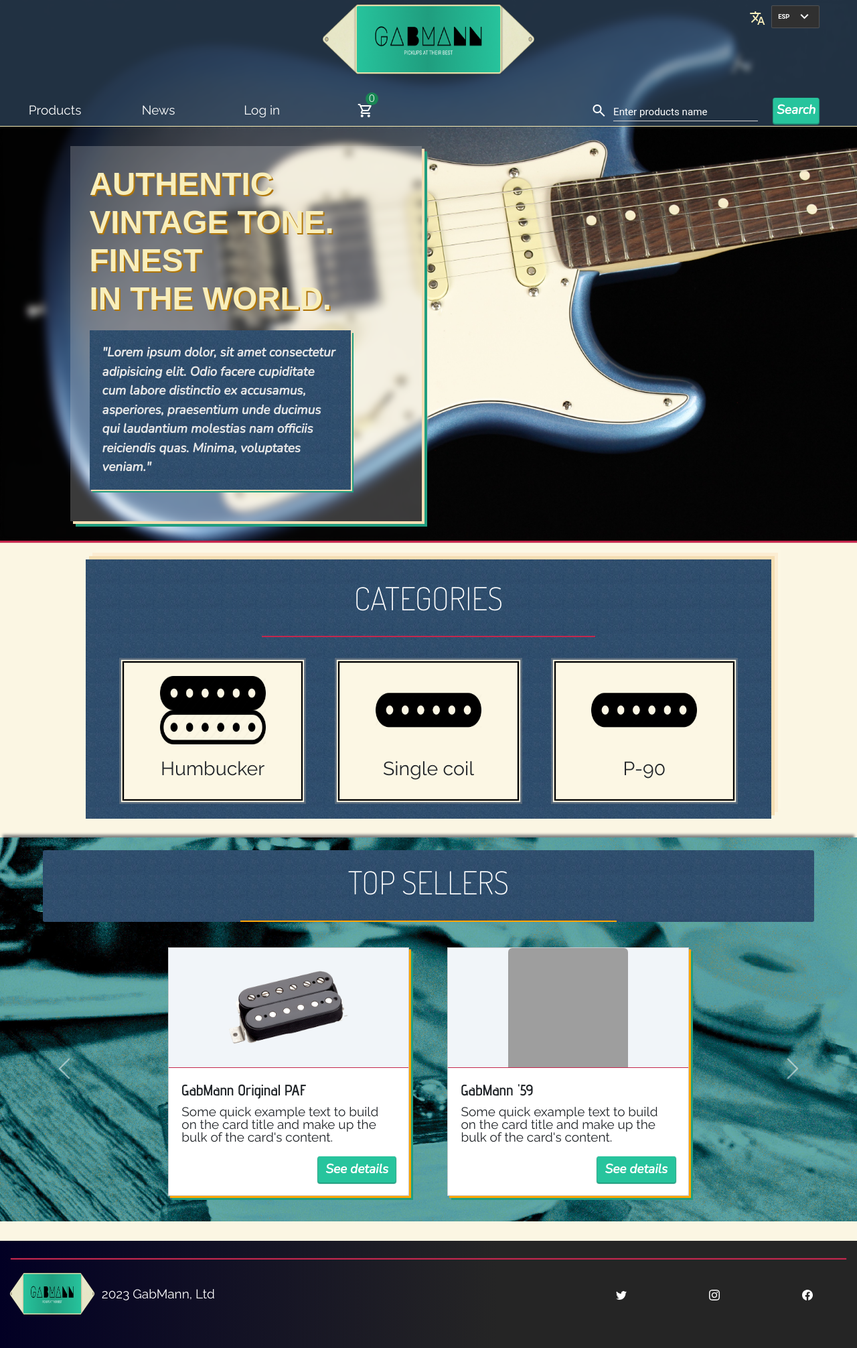
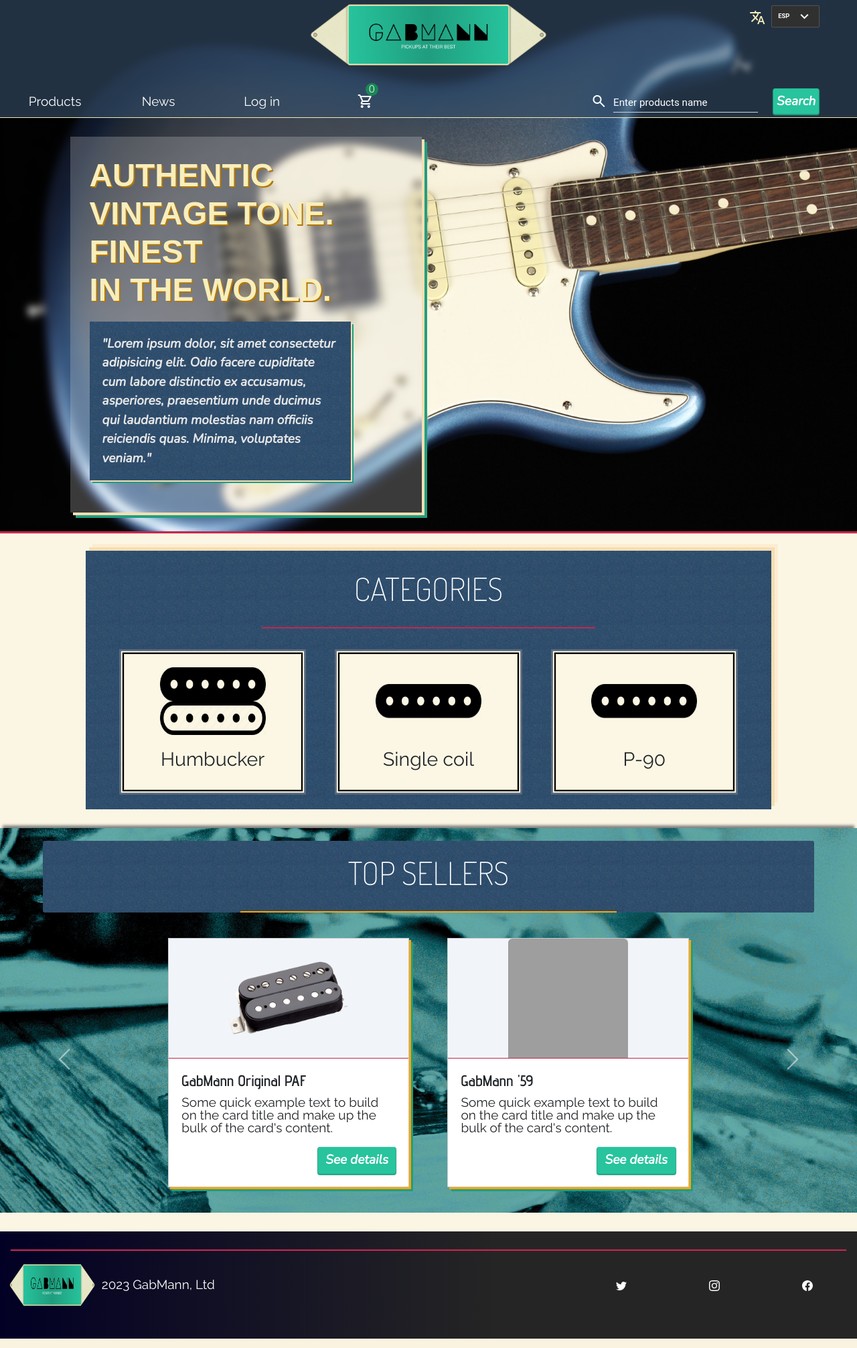
Before and after one commit to Tarkus99/GabMannv2, a PHP site: page /proyecto_servidor_final/controlers/index.php in a window 1280 px wide. Shown: the whole page at 67% size. Run offline with PHP 8.4, Linux system fonts and the light colour scheme; some web fonts are replaced; grey boxes are pictures that could not be loaded.

Commit message:
seguimos

```diff
--- a/vistas/CSS/generalCss.css
+++ b/vistas/CSS/generalCss.css
@@ -77,6 +77,7 @@
 .header__img-parent {
   height: calc(50px + 4vh + 2vw);
   padding: 0 !important;
+  width: calc(100px + 20vw);
 }
 
 .header__img-parent a {
@@ -531,7 +532,7 @@
   color: var(--crema);
 }
 
-#language-picker {
+[class*="__language-picker"] {
   position: relative;
   display: flex;
   align-items: center;
@@ -553,10 +554,17 @@
   max-height: 0px !important;
   padding: 0 !important;
   border: 0px solid transparent !important;
-  right: 40% !important;
 }
 
-.languages {
+.left{
+  left: 0% !important;
+}
+
+.right{
+  right: 0% !important;
+}
+
+[class*="__languages"] {
   padding: 0;
   transition: .3s;
   overflow: hidden;
@@ -572,7 +580,7 @@
   border: 1px solid var(--crema);
 }
 
-.languages li {
+[class*="__languages"] li {
   list-style: none;
   display: flex;
   justify-content: start;
@@ -587,13 +595,13 @@
   border-bottom: 1px solid transparent;
 }
 
-.languages li:hover{
+[class*="__languages"] li:hover{
   background-color: rgba(34, 34, 34, 0.668);
   border-top: 1px solid white;
   border-bottom: 1px solid white;
 }
 
-.languages li img {
+[class*="__languages"] li img {
   width: 1rem;
   height: 1rem;
   margin-right: 1rem;
--- a/vistas/CSS/index.css
+++ b/vistas/CSS/index.css
@@ -221,10 +221,6 @@
   flex-direction: column;
 }
 
-.carousel-item {
-  transition: transform 1.5s ease, opacity 0.5s ease-out;
-}
-
 @media screen and (min-width: 340px) and (max-width: 768px) {
   .carousel-item {
     padding: 0 16vw;
--- a/vistas/JS/general.js
+++ b/vistas/JS/general.js
@@ -42,13 +42,21 @@
 
 modalInputLogin.addEventListener('click', iniciarSesion);
 
-const botonLengua = document.querySelector('#language-picker');
-const listaLenguas = document.querySelector('.languages');
+const botonLengua = document.querySelectorAll('[class*="__language-picker"]');
+const listaLenguas = document.querySelector('.header__languages');
 
-if(botonLengua && listaLenguas){
-botonLengua.addEventListener('click', (e) => {
-    listaLenguas.classList.toggle('oculto');
-})
+if (botonLengua && listaLenguas) {
+    for (const i in botonLengua) {
+        botonLengua[i].addEventListener('click', (e) => {
+            let ul = botonLengua[i].parentElement.parentElement.querySelector('[class*="__languages"]');
+            ul.classList.toggle('oculto');
+            if (ul.classList.contains('header__languages')) {
+                ul.classList.toggle('right')
+            } else {
+                ul.classList.toggle('left')
+            }
+        })
+    }
 
 const lis = listaLenguas.querySelectorAll('li');
 for (const l of lis) {
--- a/vistas/v_index.php
+++ b/vistas/v_index.php
@@ -4,10 +4,10 @@
 <body>
     <div class="container-fluid px-0">
 
-        <?php include '../vistas/vistasParciales/menuLateral.php'?>
+        <?php include '../vistas/vistasParciales/menuLateral.php' ?>
 
         <div class="container-fluid sub-parent">
-            <?php include '../vistas/vistasParciales/header.php'?>
+            <?php include '../vistas/vistasParciales/header.php' ?>
 
             <!--
 ███    ███  █████  ██ ███    ██
@@ -112,7 +112,7 @@
             <div id="carouselExampleAutoplaying" class="carousel" data-bs-ride="carousel">
                 <div class="carousel-inner">
                     <div class="carousel-item active sellers__cards-container">
-                        <div class="row m-0 px-0  pb-3 gy-4">
+                        <div class="row m-0 px-0 px-sm-5 px-md-0 pb-3 gy-4">
                             <div class="col-12 col-md-6 offset-lg-2 col-lg-4 px-lg-4">
                                 <div class="card h-100 align-items-center product-card">
                                     <img src="../images/hum1.png" class="card-img-top product-img" alt="...">
@@ -202,8 +202,8 @@
             </div>
         </section>
     </div>
-    <?php include '../vistas/vistasParciales/login.php';?>
-    <?php include '../vistas/vistasParciales/footer.html';?>
+    <?php include '../vistas/vistasParciales/login.php'; ?>
+    <?php include '../vistas/vistasParciales/footer.html'; ?>
     <script src="https://cdn.jsdelivr.net/npm/@popperjs/core@2.11.8/dist/umd/popper.min.js" integrity="sha384-I7E8VVD/ismYTF4hNIPjVp/Zjvgyol6VFvRkX/vR+Vc4jQkC+hVqc2pM8ODewa9r" crossorigin="anonymous"></script>
     <script src="https://cdn.jsdelivr.net/npm/bootstrap@5.3.2/dist/js/bootstrap.min.js" integrity="sha384-BBtl+eGJRgqQAUMxJ7pMwbEyER4l1g+O15P+16Ep7Q9Q+zqX6gSbd85u4mG4QzX+" crossorigin="anonymous"></script>
     <script src="../vistas/JS/funciones.js"></script>
--- a/vistas/vistasParciales/header.php
+++ b/vistas/vistasParciales/header.php
@@ -7,24 +7,23 @@
             <span class="material-symbols-outlined">
                 translate
             </span>
-            <button id="language-picker">
+            <button class="header__language-picker">
                 <span>ESP</span>
                 <span class="material-symbols-outlined">
                     expand_more
                 </span>
             </button>
         </div>
-        <ul class="languages oculto end-50">
+        <ul class="header__languages oculto end-50 right">
             <li><img src="https://cdn-icons-png.flaticon.com/512/323/323329.png" alt=""><span>ENGLISH</span></li>
             <li><img src="https://cdn-icons-png.flaticon.com/512/323/323365.png" alt=""><span>ESPAÑOL</span></li>
             <li><img src="https://cdn-icons-png.flaticon.com/512/197/197560.png" alt="" srcset=""><span>FRANCAIS</span></li>
         </ul>
     </div>
-    <div class="header__img-parent col col-lg-3 col-md-5 col-sm-8 col-10 pl-5 text-center position-relative">
+    <div class="header__img-parent col text-center position-relative">
         <a href="index.php"><img src="../vistas/img/Component 5.png"></a>
     </div>
     <div class="nav-parent col-12 p-0 d-none d-md-flex flex-row justify-content-between align-items-center">
-
         <ul class="m-0 navegacion rounded-start d-flex flex-row align-items-stretch justify-content-center px-1 gap-0">
             <li class="col-6 col-md">
                 <a href="productos.php">Products</a>
@@ -72,5 +71,4 @@
             menu
         </span>
     </button>
-
 </header>
--- a/vistas/vistasParciales/menuLateral.php
+++ b/vistas/vistasParciales/menuLateral.php
@@ -45,16 +45,16 @@
                 <div class="test"></div>
             </li>
         </ul>
-        <div class="custom-select mt-3 ms-1">
+        <div class="custom-select ms-1 position-relative">
             <div class=" d-flex gap-2 align-items-center">
-                <button id="language-picker">
+                <button class="menu__language-picker">
                     <span>ESP</span>
                     <span class="material-symbols-outlined">
                         expand_more
                     </span>
                 </button>
             </div>
-            <ul class="languages oculto">
+            <ul class="menu__languages oculto start-50 left">
                 <li><img src="https://cdn-icons-png.flaticon.com/512/323/323329.png" alt=""><span>ENGLISH</span></li>
                 <li><img src="https://cdn-icons-png.flaticon.com/512/323/323365.png" alt=""><span>ESPAÑOL</span></li>
                 <li><img src="https://cdn-icons-png.flaticon.com/512/197/197560.png" alt="" srcset=""><span>FRANCAIS</span></li>
```
